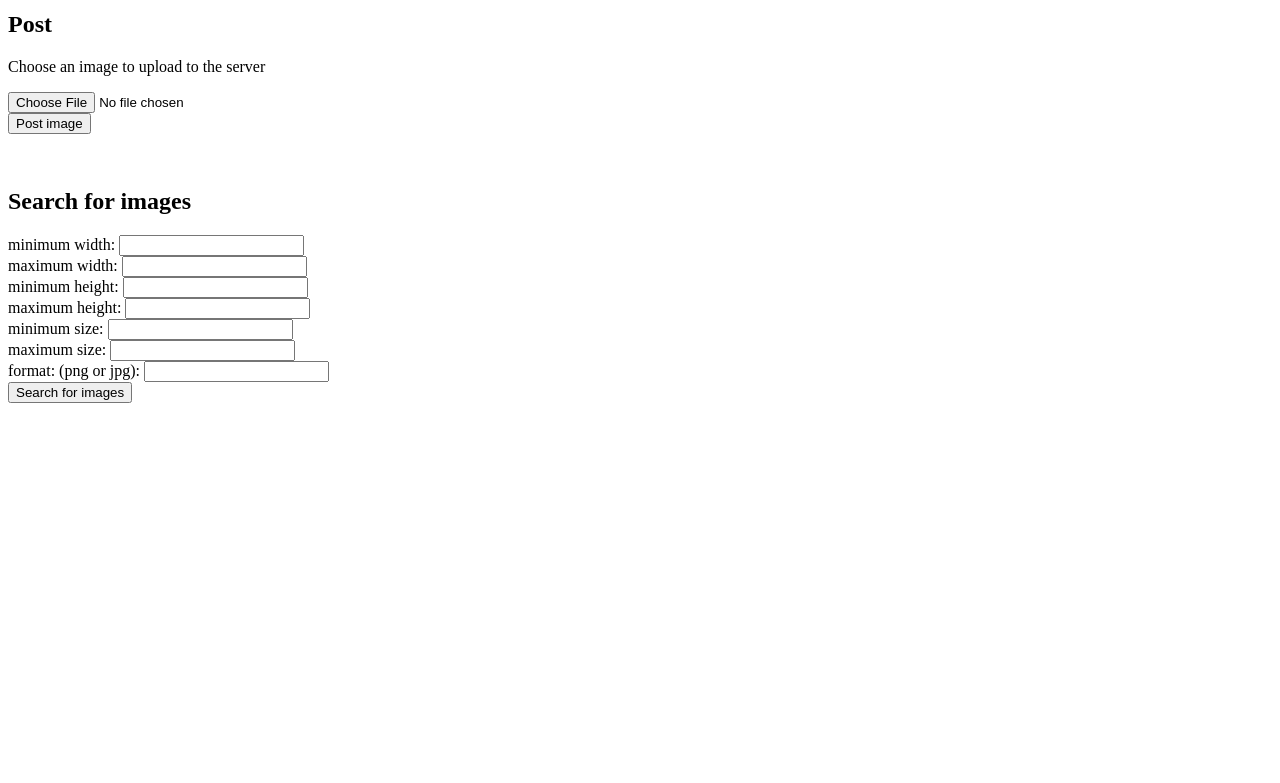
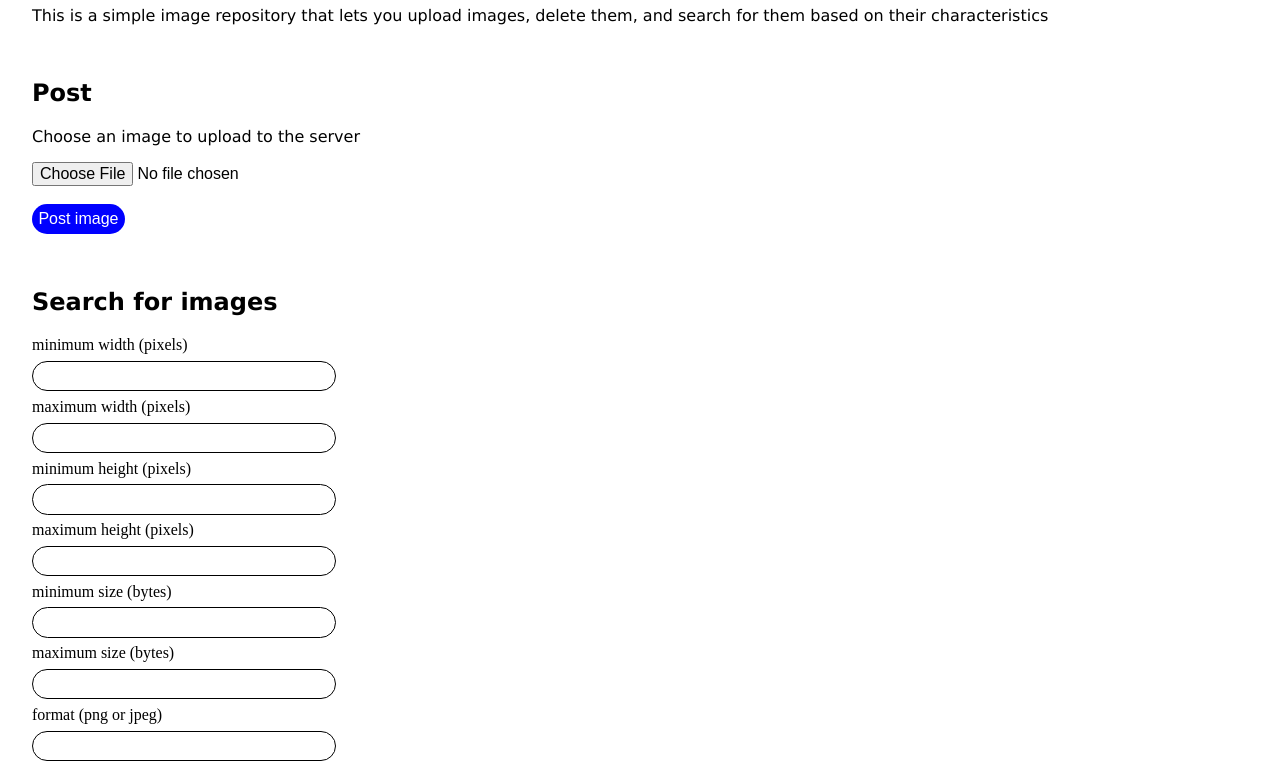
Before and after one commit to ASA11599/img-repo, a plain HTML site: page www/public/index.html in a window 1280 px wide. Shown: the part 107-890 px from the top of the page. Before the commit the page ends 800 px from the top, so only its background shows below. Drawn offline with Linux system fonts and the light colour scheme.

Commit message:
Add style to frontend

```diff
--- a/www/public/index.html
+++ b/www/public/index.html
@@ -4,27 +4,43 @@
     <meta charset="UTF-8">
     <meta name="viewport" content="width=device-width, initial-scale=1.0">
     <title>img-search</title>
-    <script defer src="/main.js"></script>
+    <link rel="stylesheet" href="./style.css">
+    <script defer src="./main.js"></script>
 </head>
 <body>
-    <h1>Welcome to img-search</h1>
+    <h1>Welcome to img-repo</h1>
     <p>This is a simple image repository that lets you upload images, delete them, and search for them based on their characteristics</p>
+    <br>
     <h2>Post</h2>
     <p>Choose an image to upload to the server</p>
-    <input type="file" accept="image/png, image/jpeg" name="image" id="imageInput"><br>
+    <input type="file" accept="image/png, image/jpeg" id="imageInput">
+    <br>
+    <br>
     <button id="postImageBtn">Post image</button>
     <p id="postMsg"></p>
     <br>
     <h2>Search for images</h2>
-    minimum width: <input id="minw" type="text"><br>
-    maximum width: <input id="maxw" type="text"><br>
-    minimum height: <input id="minh" type="text"><br>
-    maximum height: <input id="maxh" type="text"><br>
-    minimum size: <input id="mins" type="text"><br>
-    maximum size: <input id="maxs" type="text"><br>
-    format: (png or jpg): <input id="f" type="text"><br>
+    <form>
+        <label for="minw">minimum width (pixels)</label><br>
+        <input id="minw" type="number"><br>
+        <label for="maxw">maximum width (pixels)</label><br>
+        <input id="maxw" type="number"><br>
+        <label for="minh">minimum height (pixels)</label><br>
+        <input id="minh" type="number"><br>
+        <label for="maxh">maximum height (pixels)</label><br>
+        <input id="maxh" type="number"><br>
+        <label for="mins">minimum size (bytes)</label><br>
+        <input id="mins" type="number"><br>
+        <label for="maxs">maximum size (bytes)</label><br>
+        <input id="maxs" type="number"><br>
+        <label for="f">format (png or jpeg)</label><br>
+        <input id="f" type="text"><br>
+    </form>
+    <br>
     <button id="searchImagesBtn">Search for images</button><br>
+    <p id="resMsg"></p>
     <br>
-    <p id="res"></p>
+    <div id="res">
+    </div>
 </body>
 </html>
--- /dev/null
+++ b/www/public/style.css
@@ -0,0 +1,45 @@
+body {
+    margin: 0;
+    padding: 2em;
+}
+
+img {
+    margin: 1em;
+    max-width: 25%;
+    height: auto;
+}
+
+input[type=text], input[type=number] {
+  width: 25%;
+  padding: 0.5em;
+  margin: 0.5em 0;
+  border: 0.1em solid black;
+  border-radius: 5em;
+  box-sizing: border-box;
+  outline: none;
+}
+
+h1, h2, p {
+    font-family: 'Lucida Sans', 'Lucida Sans Regular', 'Lucida Grande', 'Lucida Sans Unicode', Geneva, Verdana, sans-serif;
+}
+
+.error {
+    color: red;
+}
+
+button {
+    font-size: 1em;
+    cursor: pointer;
+    text-align: center;
+    color: white;
+    background-color: blue;
+    border: none;
+    padding: 0.40em;
+    border-radius: 1em;
+}
+
+input[type="file"] {
+    cursor: pointer;
+    font-size: 1em;
+    color: black;
+}
```
Also changed, not shown: 1 other file.
